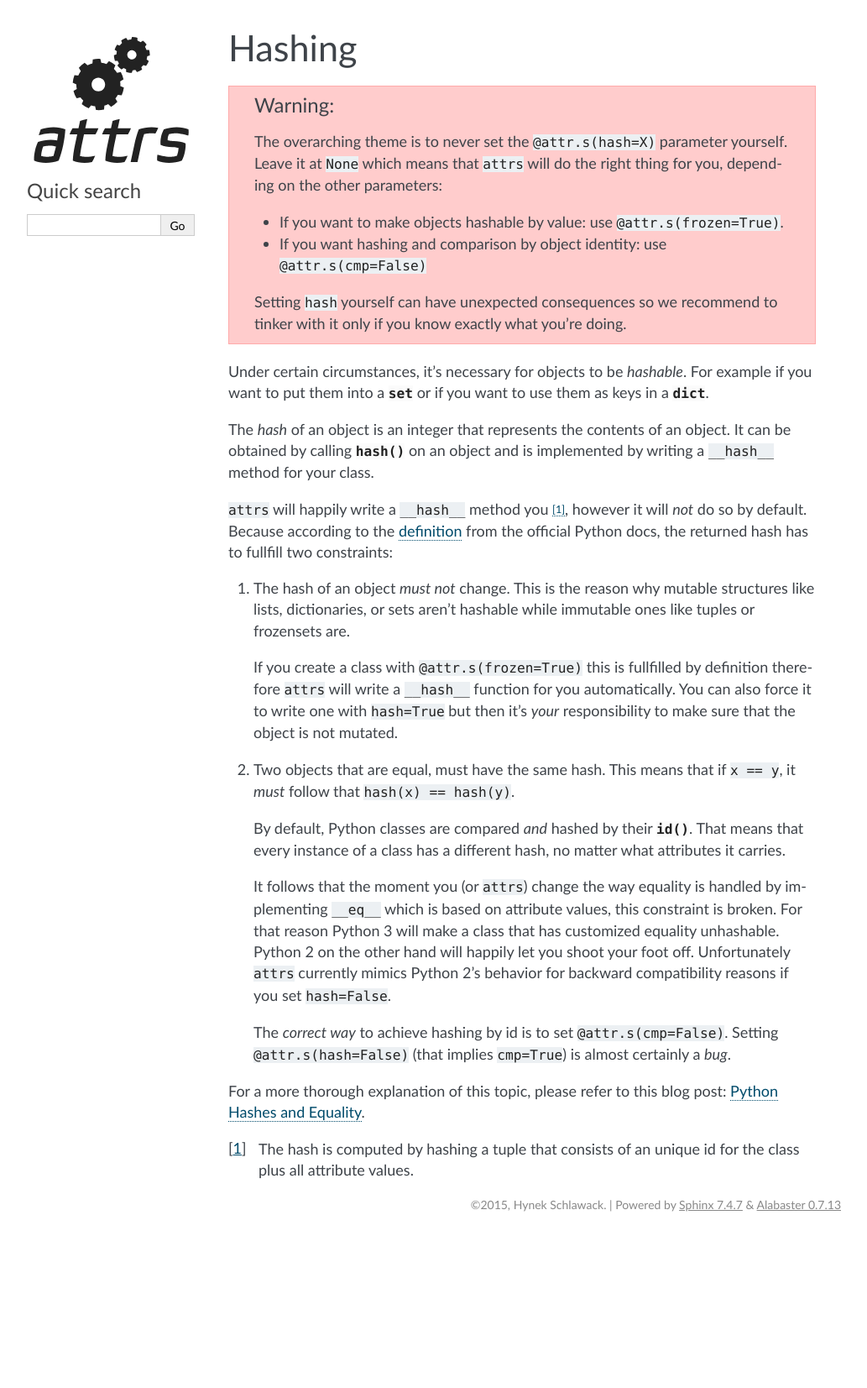
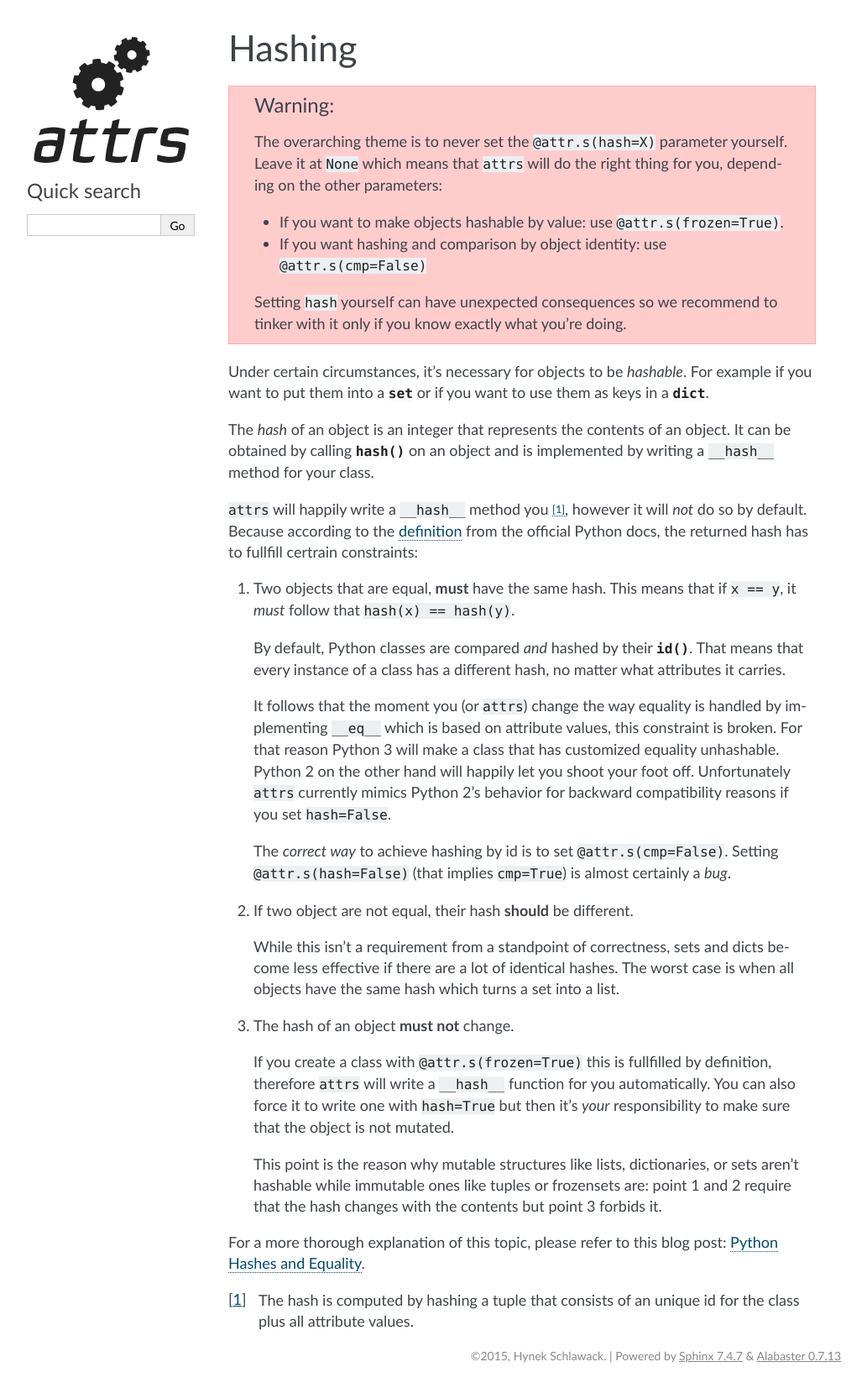
Before and after one commit to python-attrs/attrs, a Sphinx documentation site: the page built from docs/hashing.rst, in a window 1280 px wide. Shown: the whole page at 84% size, without its empty margins (128-1161 px from the left). Built offline with Sphinx 7.4.7, drawn with Linux system fonts in a browser that asks for light colours; before the commit the page ends 1473 px from its top, so only the background shows below that.

Commit message:
Shuffle around

```diff
--- a/docs/hashing.rst
+++ b/docs/hashing.rst
@@ -18,15 +18,10 @@ The *hash* of an object is an integer that represents the contents of an object.
 It can be obtained by calling :func:`hash` on an object and is implemented by writing a ``__hash__`` method for your class.
 
 ``attrs`` will happily write a ``__hash__`` method you [#fn1]_, however it will *not* do so by default.
-Because according to the definition_ from the official Python docs, the returned hash has to fullfill two constraints:
+Because according to the definition_ from the official Python docs, the returned hash has to fullfill certrain constraints:
 
-#. The hash of an object *must not* change.
-   This is the reason why mutable structures like lists, dictionaries, or sets aren't hashable while immutable ones like tuples or frozensets are.
-
-   If you create a class with ``@attr.s(frozen=True)`` this is fullfilled by definition therefore ``attrs`` will write a ``__hash__`` function for you automatically.
-   You can also force it to write one with ``hash=True`` but then it's *your* responsibility to make sure that the object is not mutated.
-
-#. Two objects that are equal, must have the same hash. This means that if ``x == y``, it *must* follow that ``hash(x) == hash(y)``.
+#. Two objects that are equal, **must** have the same hash.
+   This means that if ``x == y``, it *must* follow that ``hash(x) == hash(y)``.
 
    By default, Python classes are compared *and* hashed by their :func:`id`.
    That means that every instance of a class has a different hash, no matter what attributes it carries.
@@ -39,6 +34,18 @@ Because according to the definition_ from the official Python docs, the returned
    The *correct way* to achieve hashing by id is to set ``@attr.s(cmp=False)``.
    Setting ``@attr.s(hash=False)`` (that implies ``cmp=True``) is almost certainly a *bug*.
 
+#. If two object are not equal, their hash **should** be different.
+
+   While this isn't a requirement from a standpoint of correctness, sets and dicts become less effective if there are a lot of identical hashes.
+   The worst case is when all objects have the same hash which turns a set into a list.
+
+#. The hash of an object **must not** change.
+
+   If you create a class with ``@attr.s(frozen=True)`` this is fullfilled by definition, therefore ``attrs`` will write a ``__hash__`` function for you automatically.
+   You can also force it to write one with ``hash=True`` but then it's *your* responsibility to make sure that the object is not mutated.
+
+   This point is the reason why mutable structures like lists, dictionaries, or sets aren't hashable while immutable ones like tuples or frozensets are:
+   point 1 and 2 require that the hash changes with the contents but point 3 forbids it.
 
 For a more thorough explanation of this topic, please refer to this blog post: `Python Hashes and Equality`_.
 
```
